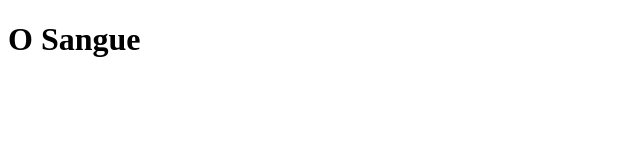
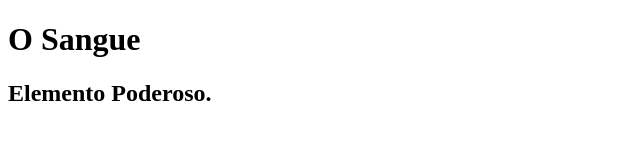
Before and after one commit to 3301naoki/oprpg-teste, a plain HTML site: page oprpg-teste/sangue.html in a window 1280 px wide. Shown: the whole page, without its empty margins (0-640 px from the left). Drawn offline with Linux system fonts and the light colour scheme.

Commit message:
Commit no BigLinux

```diff
--- a/sangue.html
+++ b/oprpg-teste/sangue.html
@@ -8,5 +8,6 @@
 </head>
 <body>
     <h1>O Sangue</h1>
+    <h2>Elemento Poderoso.</h2>
 </body>
 </html>
```
Also changed, not shown: oprpg-teste/index.html (renamed from index.html).
